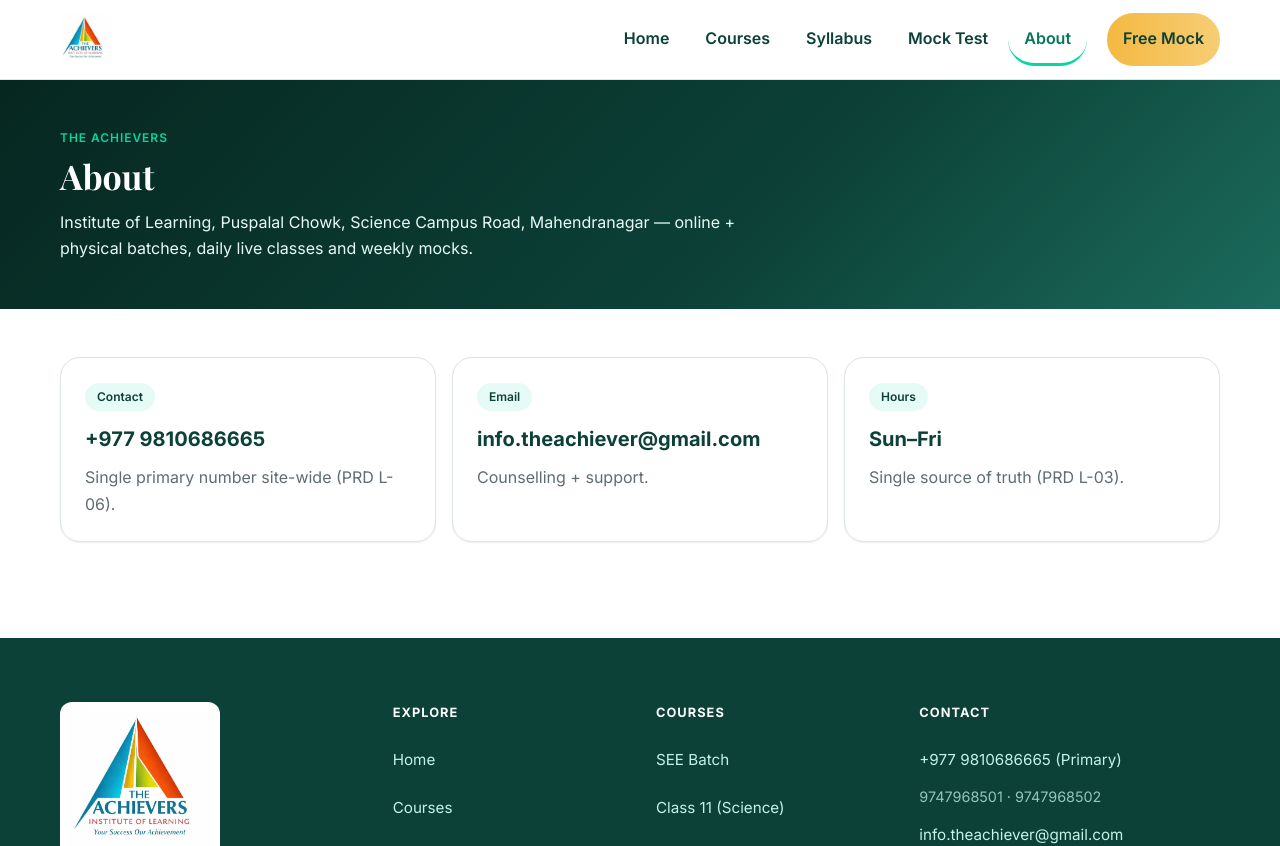
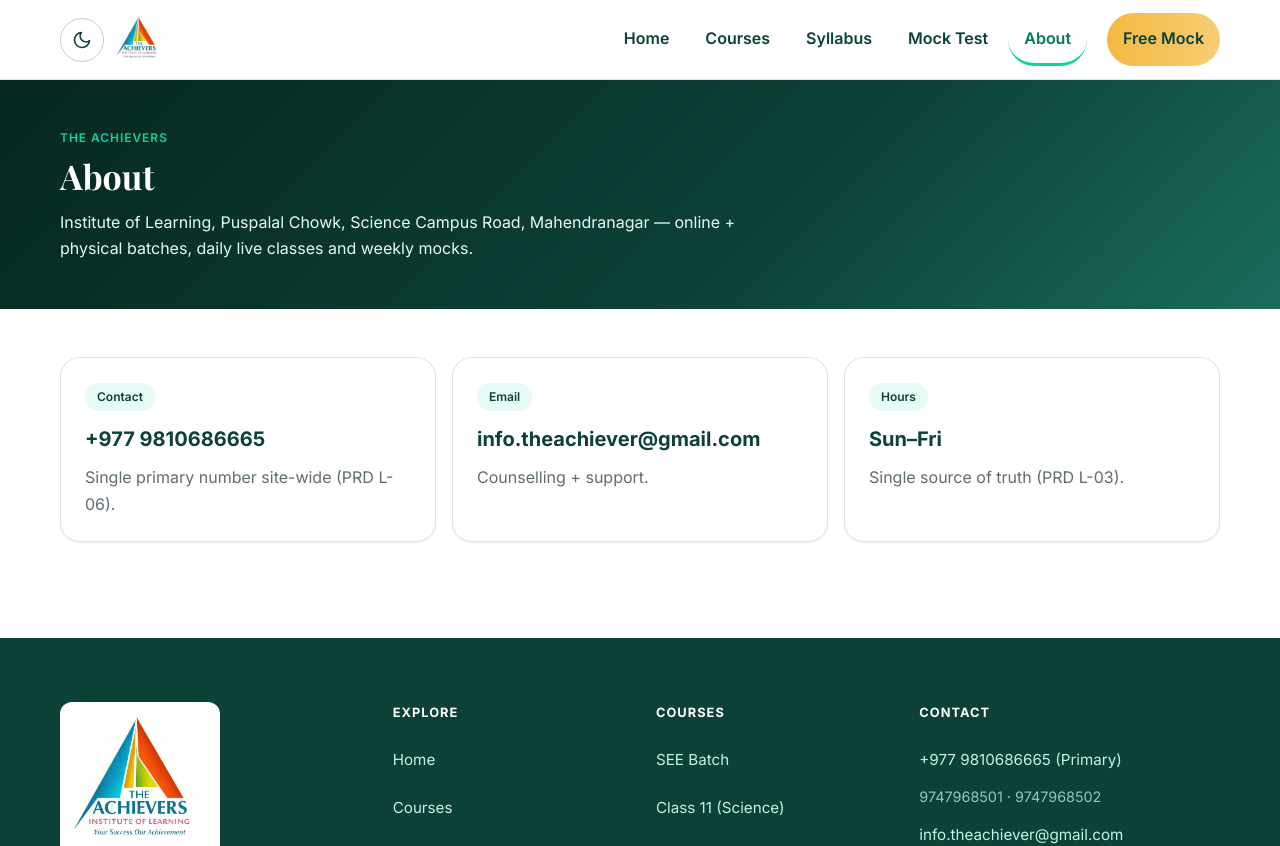
Before and after one commit to Yuvrajkalauni/The-Achiver, a React (Vite) app in the folder frontend/: page /about in a window 1280 px wide. Shown: the top 846 px of the page. Built offline with nearby package versions, Linux system fonts and the light colour scheme.

Commit message:
feat(theme): dark/light mode with top-left toggle, persisted preference

```diff
--- a/frontend/index.html
+++ b/frontend/index.html
@@ -13,6 +13,13 @@
       content="The Achievers Institute of Learning — AI powered online tuition for Class 11 & 12, SEE, CEE, IOE and CSIT in Nepal."
     />
     <title>The Achievers — Institute of Learning</title>
+    <script>
+      try {
+        if (localStorage.getItem('ta-theme') === 'dark') {
+          document.documentElement.dataset.theme = 'dark';
+        }
+      } catch (e) {}
+    </script>
     <link rel="preconnect" href="https://fonts.googleapis.com" />
     <link rel="preconnect" href="https://fonts.gstatic.com" crossorigin />
     <link rel="preload" as="image" href="/hero/hero-1.jpg" fetchpriority="high" />
--- a/frontend/src/components/Navbar.css
+++ b/frontend/src/components/Navbar.css
@@ -20,7 +20,32 @@
   display: flex;
   align-items: center;
   justify-content: space-between;
-  gap: 16px;
+  gap: 8px;
+}
+
+.ta-nav__left {
+  display: flex;
+  align-items: center;
+  gap: 10px;
+  min-width: 0;
+}
+
+.ta-theme-toggle {
+  width: 44px;
+  height: 44px;
+  flex: none;
+  display: inline-flex;
+  align-items: center;
+  justify-content: center;
+  background: transparent;
+  border: 1.5px solid var(--color-border-strong);
+  border-radius: 50%;
+  color: var(--color-primary);
+  cursor: pointer;
+}
+
+.ta-theme-toggle:hover {
+  background: var(--color-tint);
 }
 
 @media (min-width: 768px) {
--- a/frontend/src/components/Navbar.tsx
+++ b/frontend/src/components/Navbar.tsx
@@ -1,5 +1,6 @@
 import { NavLink } from 'react-router-dom'
 import { useState } from 'react'
+import ThemeToggle from './ThemeToggle'
 import './Navbar.css'
 
 // PRD §5 — only these 5 public items for R1 navbar (user request)
@@ -17,7 +18,9 @@
   return (
     <header className="ta-nav">
       <div className="ta-nav__inner">
-        <NavLink to="/" className="ta-nav__brand" aria-label="The Achievers Institute of Learning — home">
+        <div className="ta-nav__left">
+          <ThemeToggle />
+          <NavLink to="/" className="ta-nav__brand" aria-label="The Achievers Institute of Learning — home">
           <img
             src="/logo.jpg"
             alt="The Achievers Institute of Learning logo"
@@ -25,7 +28,8 @@
             width={120}
             height={52}
           />
-        </NavLink>
+          </NavLink>
+        </div>
 
         <button
           type="button"
--- /dev/null
+++ b/frontend/src/components/ThemeToggle.tsx
@@ -0,0 +1,28 @@
+import { useTheme } from '../theme'
+
+/** Sun/moon switch. Lives at the top-left of the navbar. */
+export default function ThemeToggle() {
+  const { theme, toggle } = useTheme()
+  const dark = theme === 'dark'
+  return (
+    <button
+      type="button"
+      className="ta-theme-toggle"
+      onClick={toggle}
+      aria-pressed={dark}
+      aria-label={dark ? 'Switch to light mode' : 'Switch to dark mode'}
+      title={dark ? 'Switch to light mode' : 'Switch to dark mode'}
+    >
+      {dark ? (
+        <svg viewBox="0 0 24 24" width="20" height="20" fill="none" stroke="currentColor" strokeWidth="2" strokeLinecap="round" aria-hidden="true">
+          <circle cx="12" cy="12" r="4" />
+          <path d="M12 2v2M12 20v2M4.9 4.9l1.4 1.4M17.7 17.7l1.4 1.4M2 12h2M20 12h2M4.9 19.1l1.4-1.4M17.7 6.3l1.4-1.4" />
+        </svg>
+      ) : (
+        <svg viewBox="0 0 24 24" width="20" height="20" fill="none" stroke="currentColor" strokeWidth="2" strokeLinecap="round" strokeLinejoin="round" aria-hidden="true">
+          <path d="M21 12.8A9 9 0 1 1 11.2 3a7 7 0 0 0 9.8 9.8Z" />
+        </svg>
+      )}
+    </button>
+  )
+}
--- a/frontend/src/main.tsx
+++ b/frontend/src/main.tsx
@@ -14,10 +14,14 @@
 import './components/Footer.css'
 import './components/HomeSections.css'
 import './pages/Page.css'
+import './styles/theme-dark.css'
+import { ThemeProvider } from './theme'
 import App from './App.tsx'
 
 createRoot(document.getElementById('root')!).render(
   <StrictMode>
-    <App />
+    <ThemeProvider>
+      <App />
+    </ThemeProvider>
   </StrictMode>,
 )
--- /dev/null
+++ b/frontend/src/styles/theme-dark.css
@@ -0,0 +1,105 @@
+/* Dark theme — brand-consistent (deep Brunswick greens). Applied via
+ * documentElement[data-theme="dark"], persisted in localStorage (PRD §9).
+ * Light pills/badges intentionally stay light with forced dark text. */
+
+[data-theme='dark'] {
+  color-scheme: dark;
+
+  --color-page: #071e19;
+  --color-section: #0a2721;
+  --color-text: #d9e9e4;
+  --color-text-muted: #9dbfb6;
+  --color-heading: #ffffff;
+  --color-link: #4fd6b3;
+  --color-link-hover: #ffffff;
+  --color-border: rgba(255, 255, 255, 0.14);
+  --color-border-strong: rgba(255, 255, 255, 0.28);
+}
+
+/* Surfaces */
+[data-theme='dark'] .ta-nav,
+[data-theme='dark'] .ta-nav__menu.is-open {
+  background: var(--color-page);
+}
+
+[data-theme='dark'] .ta-card,
+[data-theme='dark'] .ta-course-card,
+[data-theme='dark'] .ta-teacher-card,
+[data-theme='dark'] .ta-track-card,
+[data-theme='dark'] .ta-batch,
+[data-theme='dark'] .ta-faq details,
+[data-theme='dark'] .ta-subject-list > details,
+[data-theme='dark'] .ta-chapter-list details,
+[data-theme='dark'] .ta-spiral-quote {
+  background: #0d2c26;
+}
+
+/* Navbar */
+[data-theme='dark'] .ta-nav__menu a {
+  color: #e6fbf6;
+}
+
+[data-theme='dark'] .ta-nav__menu ul a:hover {
+  background: rgba(6, 214, 160, 0.12);
+}
+
+[data-theme='dark'] .ta-nav__menu ul a.is-active {
+  color: var(--color-secondary);
+}
+
+[data-theme='dark'] .ta-nav__toggle span {
+  background: #e6fbf6;
+}
+
+[data-theme='dark'] .ta-theme-toggle {
+  border-color: var(--color-border-strong);
+  color: #e6fbf6;
+}
+
+[data-theme='dark'] .ta-theme-toggle:hover {
+  background: rgba(6, 214, 160, 0.12);
+}
+
+/* Hero (light gradient → heroDark) */
+[data-theme='dark'] .ta-hero {
+  background: var(--gradient-hero-dark);
+}
+
+[data-theme='dark'] .ta-btn--outline {
+  color: #e6fbf6;
+  border-color: #e6fbf6;
+}
+
+[data-theme='dark'] .ta-btn--outline:hover {
+  background: rgba(6, 214, 160, 0.12);
+}
+
+[data-theme='dark'] .ta-stars {
+  color: #e6fbf6;
+}
+
+/* Light pills keep light backgrounds with forced dark text */
+[data-theme='dark'] .ta-badge,
+[data-theme='dark'] .ta-mode,
+[data-theme='dark'] .ta-off,
+[data-theme='dark'] .ta-weight,
+[data-theme='dark'] .ta-hero__float {
+  color: #0c4137;
+}
+
+/* Forms */
+[data-theme='dark'] .ta-search,
+[data-theme='dark'] .ta-chip {
+  background: #0d2c26;
+  color: #e6fbf6;
+}
+
+[data-theme='dark'] .ta-search::placeholder {
+  color: var(--color-text-muted);
+}
+
+[data-theme='dark'] .ta-chip.is-active {
+  background: var(--color-secondary);
+  border-color: var(--color-secondary);
+  color: #0c4137;
+}
--- /dev/null
+++ b/frontend/src/theme.tsx
@@ -0,0 +1,39 @@
+import { createContext, useContext, useEffect, useState, type ReactNode } from 'react'
+
+export type Theme = 'light' | 'dark'
+
+const ThemeCtx = createContext<{ theme: Theme; toggle: () => void }>({
+  theme: 'light',
+  toggle: () => {},
+})
+
+/** Light-first (edu-theme.json mode). Preference persists in localStorage (PRD §9, Cookies Policy). */
+export function ThemeProvider({ children }: { children: ReactNode }) {
+  const [theme, setTheme] = useState<Theme>(() => {
+    try {
+      return window.localStorage.getItem('ta-theme') === 'dark' ? 'dark' : 'light'
+    } catch {
+      return 'light'
+    }
+  })
+
+  useEffect(() => {
+    document.documentElement.dataset.theme = theme
+    try {
+      window.localStorage.setItem('ta-theme', theme)
+    } catch {
+      /* private mode — theme just won't persist */
+    }
+    document
+      .querySelector('meta[name="theme-color"]')
+      ?.setAttribute('content', theme === 'dark' ? '#071E19' : '#0C4137')
+  }, [theme])
+
+  return (
+    <ThemeCtx.Provider value={{ theme, toggle: () => setTheme((t) => (t === 'dark' ? 'light' : 'dark')) }}>
+      {children}
+    </ThemeCtx.Provider>
+  )
+}
+
+export const useTheme = () => useContext(ThemeCtx)
```
